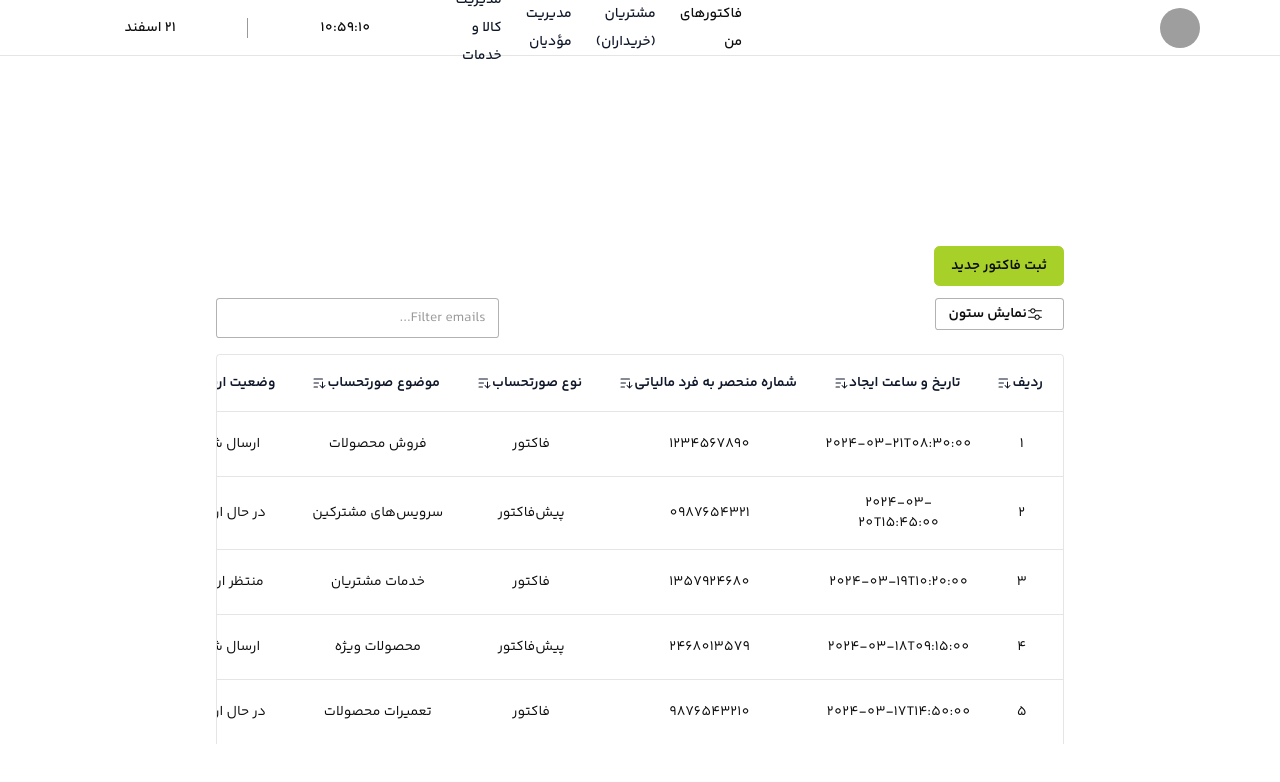
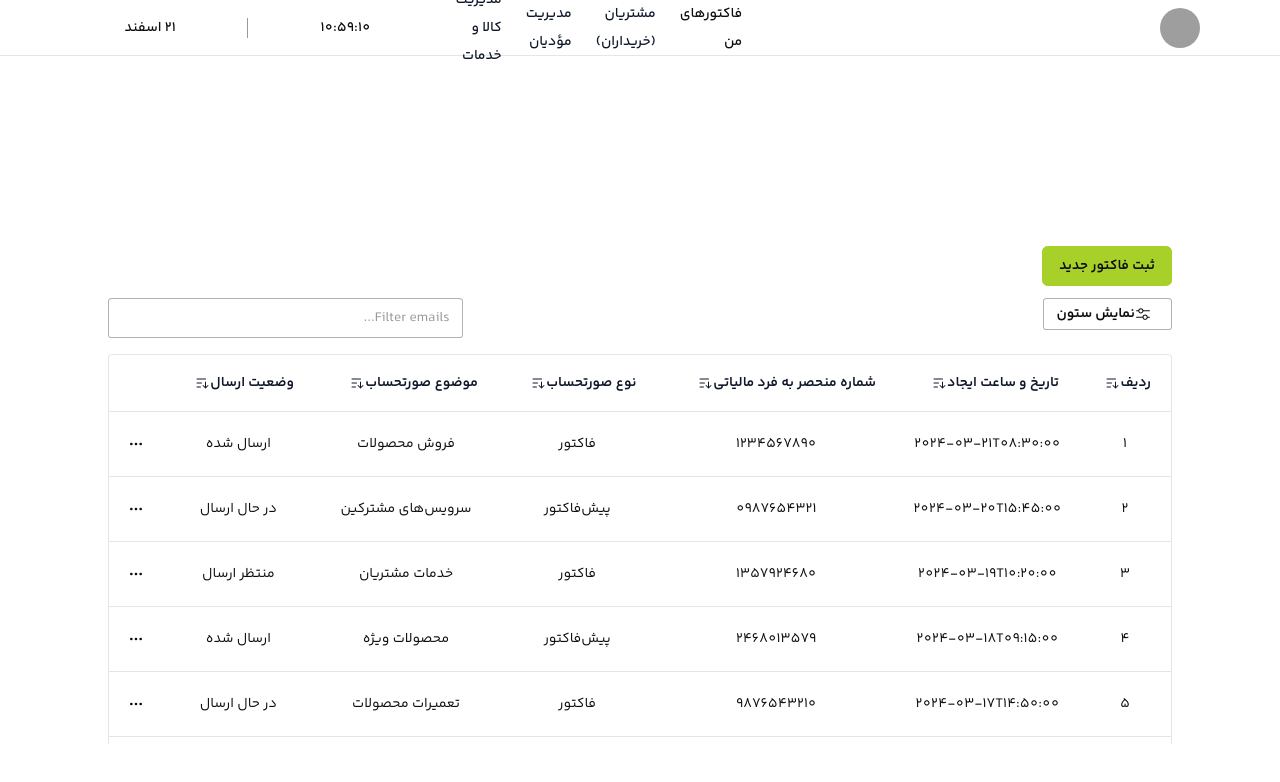
Before and after one commit to HesamDanaee/maher-panel, a Next.js app: page /panel/dashboard/invoice in a window 1280 px wide. Shown: the top 782 px of the page. Built offline with nearby package versions, Linux system fonts and the light colour scheme; grey boxes are pictures that could not be loaded.

Commit message:
Update the style of TabsLayout for better support in smaller screens

```diff
--- a/src/components/common/Layout.tsx
+++ /dev/null
@@ -1,5 +0,0 @@
-import React from "react";
-
-export default function Layout() {
-  return <div>Layout</div>;
-}
--- a/src/components/layouts/TabsLayout.tsx
+++ b/src/components/layouts/TabsLayout.tsx
@@ -8,7 +8,7 @@ interface TabsLayoutProps {
 export default function TabsLayout({ children }: TabsLayoutProps) {
   return (
     <Grid className="w-full h-full grid-cols-12 grid-rows-8 gap-0">
-      <GridCol className="flex flex-col gap-y-3 col-start-3 max-xl:col-start-2 max-sm:col-start-1 col-end-11 max-xl:col-end-12 max-sm:col-end-13 row-start-3 max-sm:row-start-2 row-end-9 max-sm:px-3">
+      <GridCol className="flex flex-col gap-y-3 col-start-3 max-2xl:col-start-2 max-sm:col-start-1 col-end-11 max-2xl:col-end-12 max-sm:col-end-13 row-start-3 max-sm:row-start-2 row-end-9 max-sm:px-3">
         {children}
       </GridCol>
     </Grid>
```
